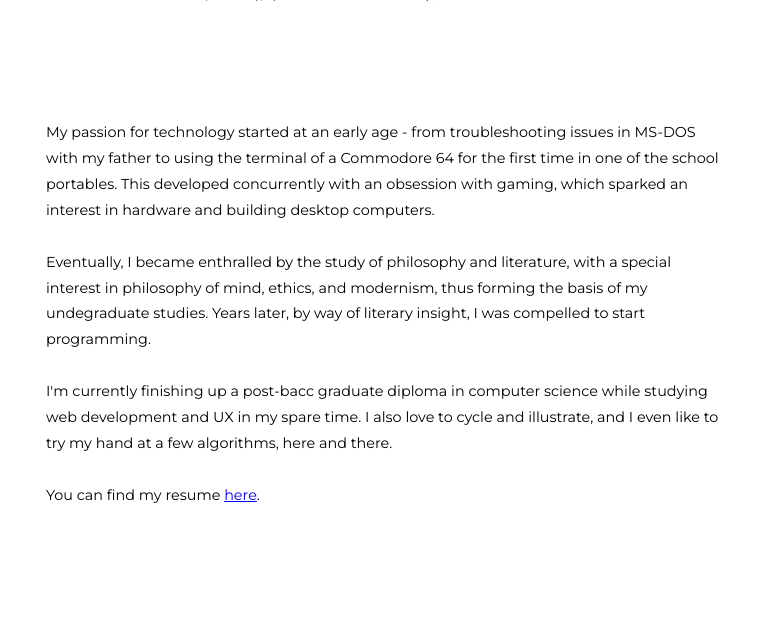
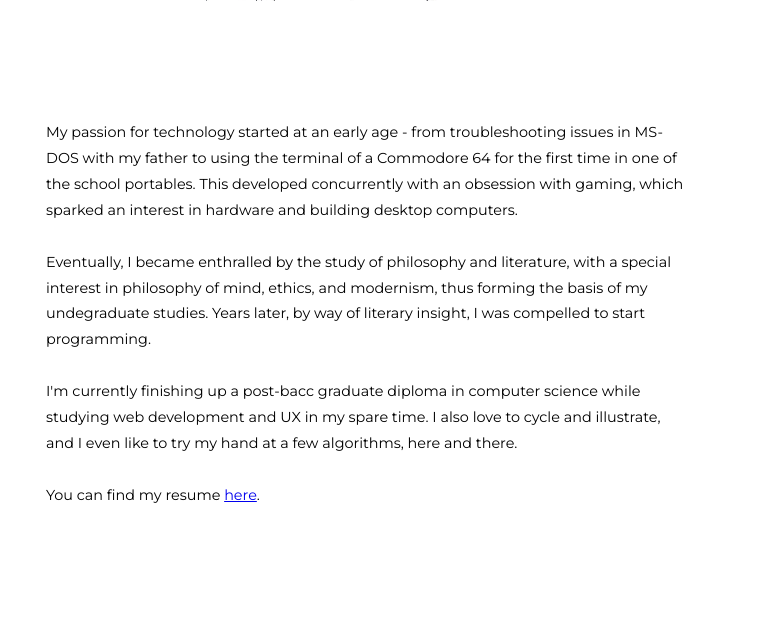
Before and after one commit to nlamo/personal-website, a PHP site: page /about.php in a window 768 px wide. Shown: the part 813-1443 px from the top of the page. Run offline with PHP 8.4, Linux system fonts and the light colour scheme; grey boxes are pictures that could not be loaded.

Commit message:
some responsiveness changes for 'about' section

```diff
--- a/css/media-queries.css
+++ b/css/media-queries.css
@@ -18,6 +18,7 @@
 
     .about-me {
         font-size: .9rem;
+        margin-right: 60px;
 
     }
 }
@@ -41,7 +42,7 @@
 
     .about-me {
         font-size: .9rem;
-        margin: 30px 30px -20px 30px;
+        margin: 30px 60px -20px 30px;
     }
 }
 
@@ -86,7 +87,7 @@
 
     .about-me {
         font-size: .9rem;
-        margin: 0px 30px 30px 30px;
+        margin: 0px 60px 30px 30px;
     }
 
     .form-container {
--- a/css/styles.css
+++ b/css/styles.css
@@ -232,7 +232,7 @@ section {
     justify-content: center;
     align-items: center;
     margin-top: 60px;
-    margin-right: 60px;
+    margin-right: 20px;
     margin-bottom: 60px;
     font-size: 1.1rem;
     line-height: 1.8;
```
